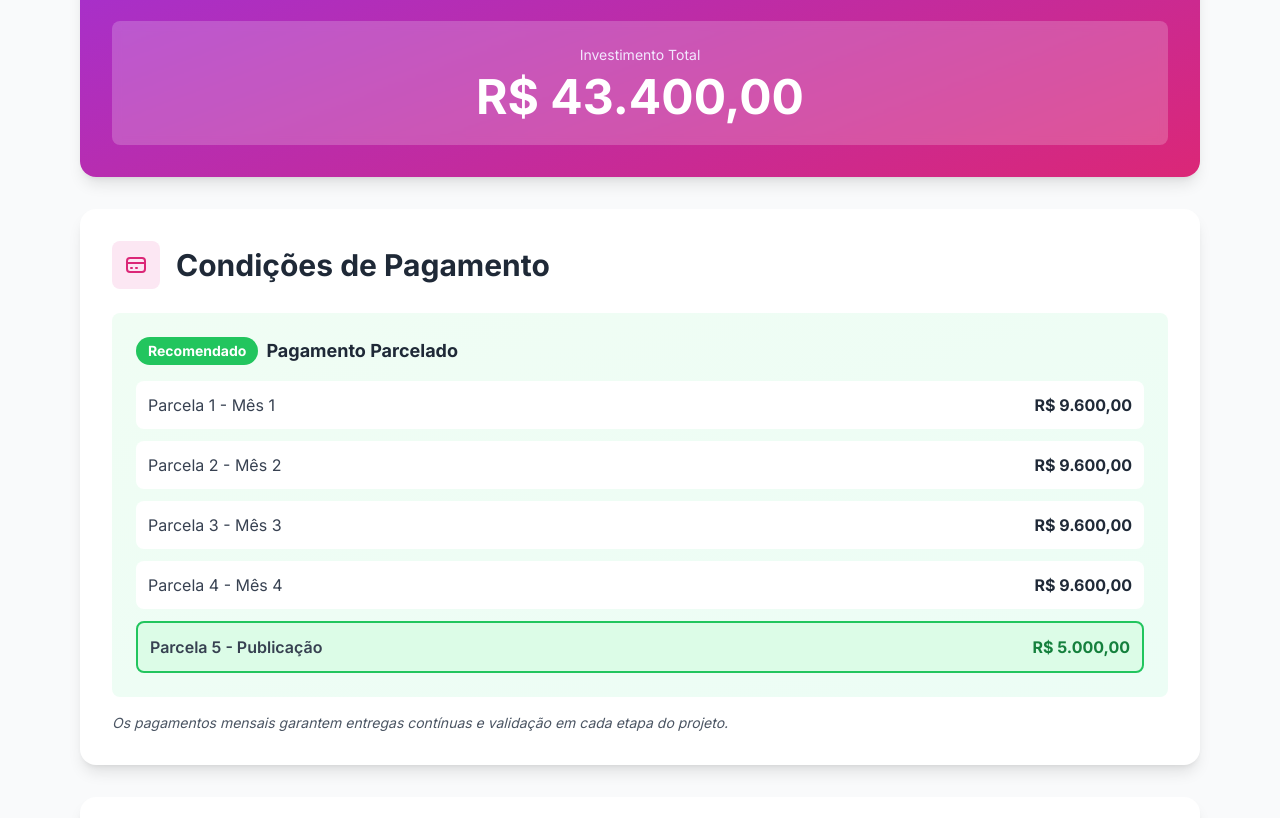
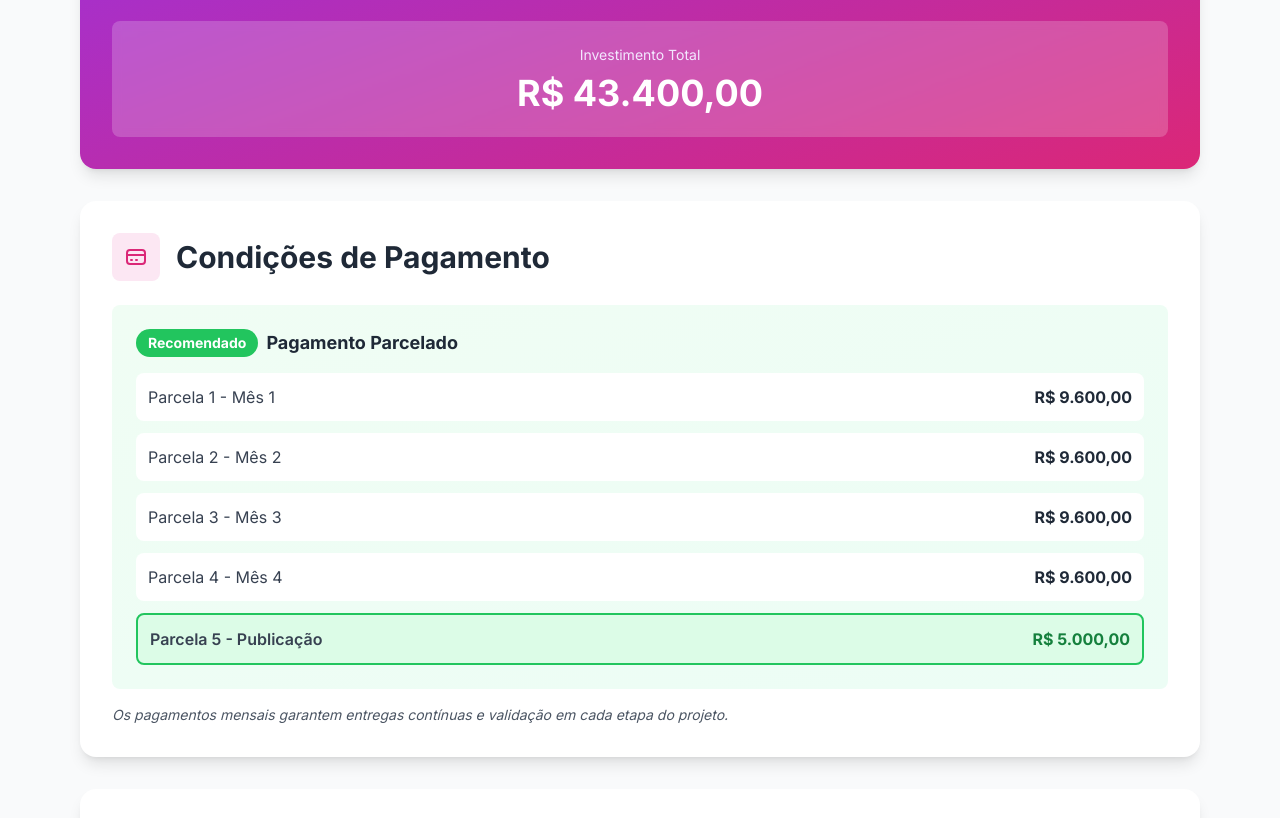
Before and after one commit to pix24h/proposta-canto, a plain HTML site: page index.html in a window 1280 px wide. Shown: the part 3735-4553 px from the top of the page. Drawn offline with nearby package versions, Linux system fonts and the light colour scheme.

Commit message:
Update index.html

```diff
--- a/index.html
+++ b/index.html
@@ -343,7 +343,7 @@
             </div>
             <div class="bg-white/20 backdrop-blur-sm rounded-lg p-6 text-center">
                 <p class="text-purple-100 text-sm mb-2">Investimento Total</p>
-                <p class="text-5xl font-bold">R$ 43.400,00</p>
+                <p class="text-4xl font-bold">R$ 43.400,00</p>
             </div>
         </section>
 
```
